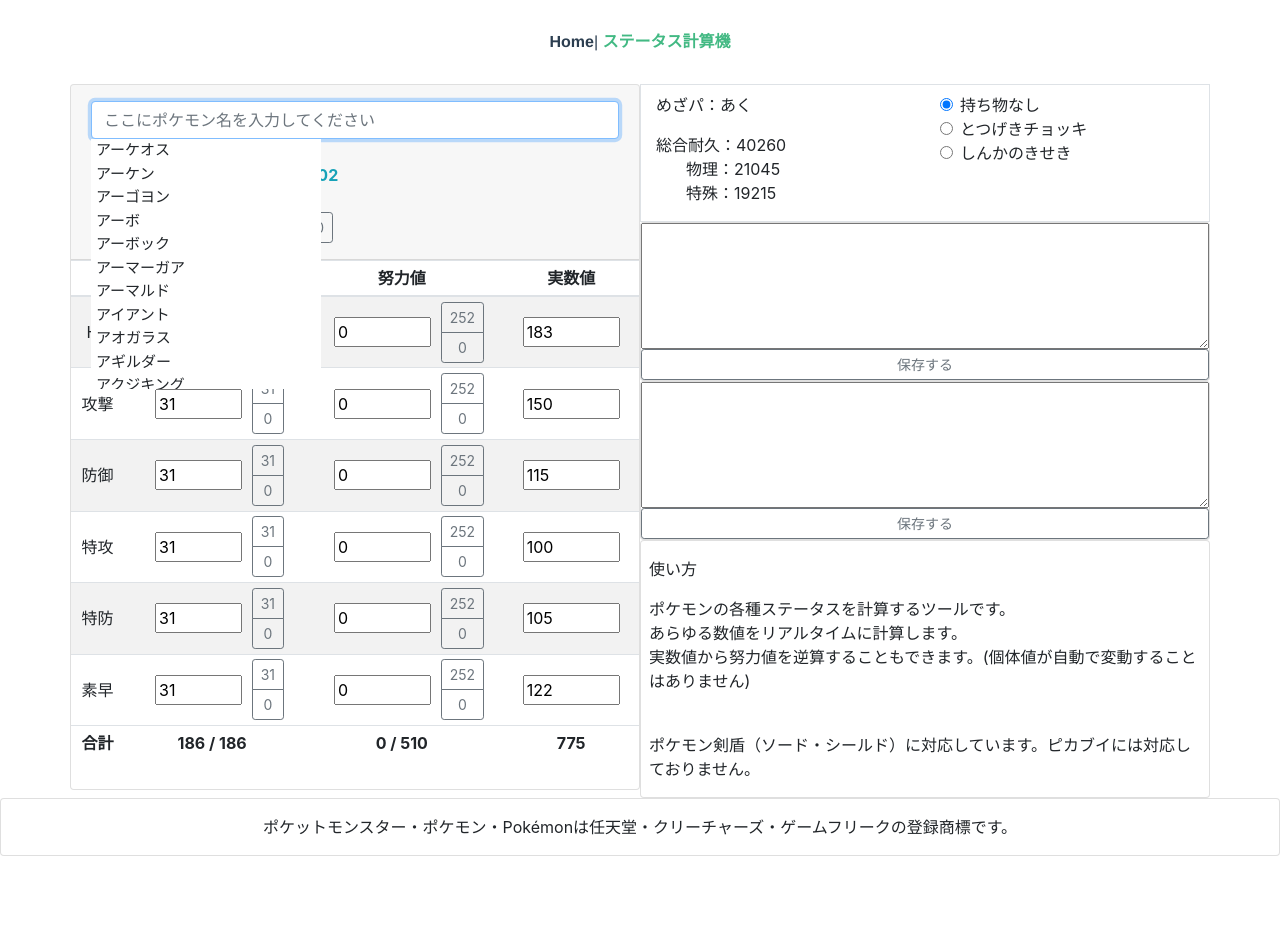
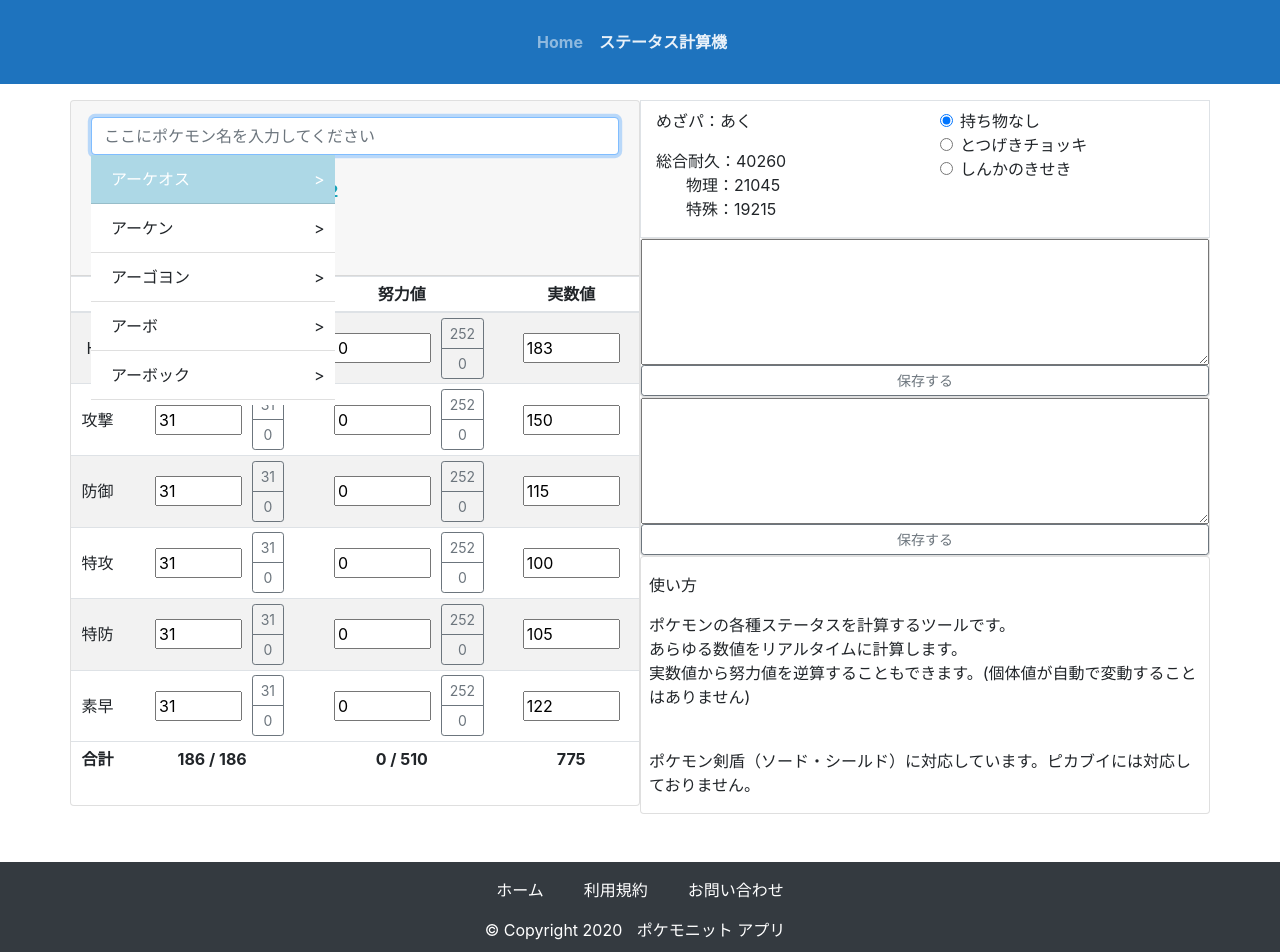
Before and after one commit to lefmarna/pokemonote-web-old, a Vue app: page /calc-stats in a window 1280 px wide. Shown: the top 952 px of the page. Before the commit the page ends 856 px from the top, so only its background shows below. Built offline with nearby package versions, Linux system fonts and the light colour scheme; what vue-head would draw is missing.

Commit message:
デザインの改修

```diff
--- a/src/App.vue
+++ b/src/App.vue
@@ -1,10 +1,10 @@
 <template>
   <div id="app">
     <div id="nav">
-      <router-link to="/">Home</router-link>|
+      <router-link to="/">Home</router-link>
       <router-link to="/calc-stats">ステータス計算機</router-link>
     </div>
-    <router-view />
+    <router-view class="mt-3 mb-5" />
     <app-footer></app-footer>
   </div>
 </template>
@@ -31,20 +31,46 @@ export default {
 </script>
 
 <style lang="scss">
+body {
+  font-family: -apple-system, BlinkMacSystemFont, Roboto, "Segoe UI",
+    "Helvetica Neue", HelveticaNeue, "游ゴシック体", YuGothic,
+    "游ゴシック Medium", "Yu Gothic Medium", "游ゴシック", "Yu Gothic", Verdana,
+    "メイリオ", Meiryo, sans-serif;
+}
+
+b,
+strong,
+.bold {
+  font-family: -apple-system, BlinkMacSystemFont, Roboto, "Segoe UI semibold",
+    "Helvetica Neue", HelveticaNeue, "游ゴシック体", YuGothic, "游ゴシック",
+    "Yu Gothic", "Segoe UI", Verdana, "メイリオ", Meiryo, sans-serif;
+}
+
+/* IEだけに適応 */
+_:lang(x)::-ms-backdrop,
+.selector {
+  font-family: "Segoe UI", "メイリオ", Meiryo, sans-serif;
+}
+
 #nav {
   padding: 30px;
-  font-family: Avenir, Helvetica, Arial, sans-serif;
-  -webkit-font-smoothing: antialiased;
-  -moz-osx-font-smoothing: grayscale;
   text-align: center;
-  color: #2c3e50;
+  color: rgba(255, 255, 255, 0.9);
+  background-color: #1e73be;
 
   a {
     font-weight: bold;
-    color: #2c3e50;
+    display: inline-block;
+    font-weight: 700;
+    transition: 0.15s;
+    color: rgba(255, 255, 255, 0.5);
+    margin-right: 1em;
+    &:hover {
+      color: rgba(255, 255, 255, 0.9);
+    }
 
     &.router-link-exact-active {
-      color: #42b983;
+      color: rgba(255, 255, 255, 0.9);
     }
   }
 }
--- a/src/components/Footer.vue
+++ b/src/components/Footer.vue
@@ -1,7 +1,40 @@
 <template>
-  <footer class="card pt-3 text-center">
+  <footer class="pt-3 pb-1 text-center bg-dark text-white">
+    <ul>
+      <li><router-link to="/">ホーム</router-link></li>
+      <li><router-link to="/privacy-policy">利用規約</router-link></li>
+      <li>
+        <a
+          href="https://pokemonit.com/otoiawase/"
+          target="_blank"
+          rel="noopener noreferrer"
+          >お問い合わせ</a
+        >
+      </li>
+    </ul>
     <p>
-      ポケットモンスター・ポケモン・Pokémonは任天堂・クリーチャーズ・ゲームフリークの登録商標です。
+      © Copyright 2020
+      <a href="https://app.pokemonit.com">ポケモニット アプリ</a>
     </p>
   </footer>
 </template>
+
+<style scoped lang="scss">
+ul {
+  list-style-type: none;
+  padding: 0;
+}
+li {
+  display: inline-block;
+  margin: 0 10px;
+}
+a {
+  color: white;
+  margin: 0 10px;
+  line-height: 1.5;
+  cursor: pointer;
+  &:hover {
+    color: white;
+  }
+}
+</style>
--- a/src/views/CalcStats.vue
+++ b/src/views/CalcStats.vue
@@ -1,6 +1,6 @@
 <template>
   <div class="container">
-    <div class="row d-flex justify-content-between">
+    <div class="row d-flex">
       <div class="card p-0 mb-2 col-12 col-md-6">
         <div id="card-header" class="card-header py-3">
           <input
@@ -14,8 +14,12 @@
             v-focus
           />
           <div id="pokemonlistArea" class="overflow-auto">
-            <ul id="SuggestList">
+            <ul
+              id="SuggestList"
+              class="list-unstyled bg-white list-group-flush"
+            >
               <li
+                class="list-group-item"
                 v-for="pokemon in searchPokemons"
                 v-bind:key="pokemon.name"
                 v-on:mousedown="searchName = pokemon.name"
@@ -1045,28 +1049,26 @@ export default {
   position: absolute;
   display: block;
   overflow-y: scroll;
-  width: 230px;
   max-height: 250px;
 }
 
-#SuggestList:hover + #pokemonlistArea {
-  display: block;
-}
-
-#SuggestList li:hover {
-  background-color: #f2a2b7;
-}
-
-li {
-  font-size: 15px;
-  padding-left: 5px;
-  padding-bottom: 1px;
-  list-style: none;
-  background-color: #ffffff;
-}
-
-ul {
-  padding: 0;
-  margin: 0;
+#SuggestList {
+  &:hover + #pokemonlistArea {
+    display: block;
+  }
+  li:hover {
+    background-color: #f2a2b7;
+    color: white;
+  }
+  li:nth-child(1) {
+    background-color: lightblue;
+    color: white;
+  }
+  li:after {
+    content: ">";
+    position: absolute;
+    top: 25%;
+    right: 10px;
+  }
 }
 </style>
--- a/src/views/privacyPolicy.vue
+++ b/src/views/privacyPolicy.vue
@@ -1,5 +1,5 @@
 <template>
-  <div class="container mb-5">
+  <div class="container">
     <h1 class="text-center">利用規約</h1>
     <p>
       本利用規約は、<a href="https://app.pokemonit.com">ポケモニット アプリ</a
```
Also changed, not shown: 10 other files (tests, documents, lock files or other folders).
